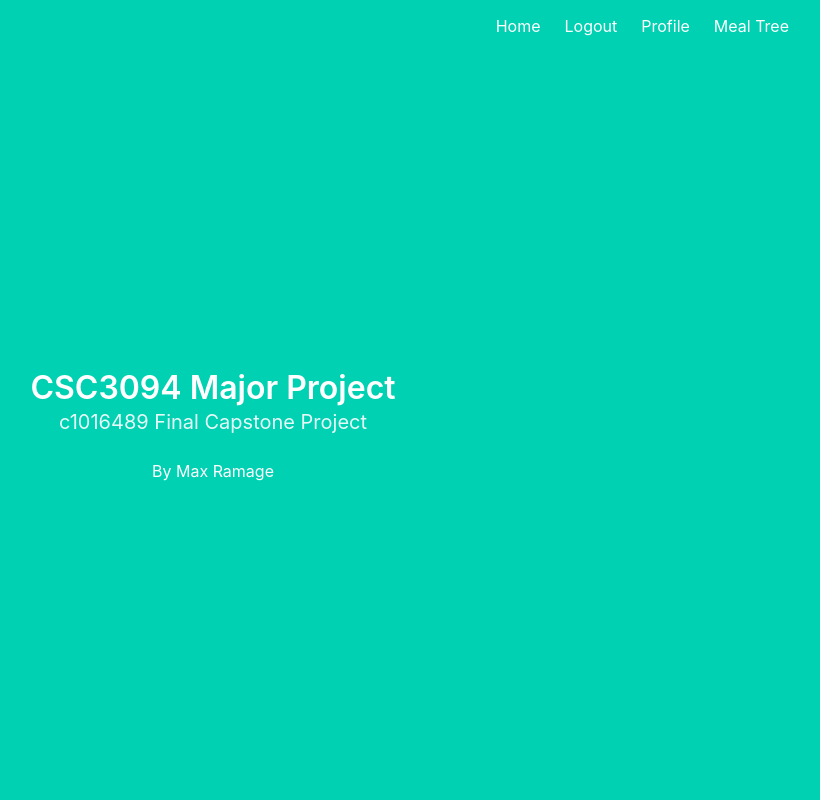
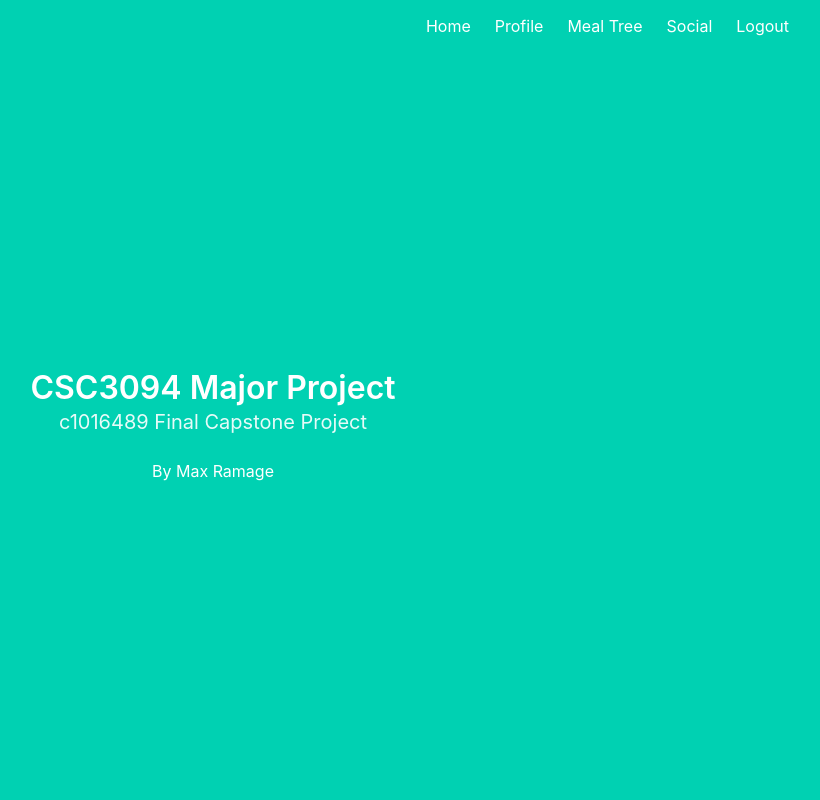
Before and after one commit to MaxRocco/csc3094_c1016489_projectRepository-, a Flask app: page / in a window 1280 px wide. Shown: the whole page, without its empty margins (427-1247 px from the left). Run offline with Flask 3, Linux system fonts and the light colour scheme; a user stored in the database is signed in; some libraries are stand-ins or nearby versions.

Commit message:
General debugging, add social.html page

```diff
--- a/app.py
+++ b/app.py
@@ -1,8 +1,8 @@
 import os
 from flask import Flask, render_template
 from flask_sqlalchemy import SQLAlchemy
+from flask_login import LoginManager
 from dotenv import load_dotenv
-from flask_login import LoginManager
 
 load_dotenv()
 
--- a/requirements.txt
+++ b/requirements.txt
@@ -1,6 +1,6 @@
 Flask~=3.0.2
-flask_sqlalchemy
-flask_login
-flask_wtf
+flask_sqlalchemy==3.1.1
+flask_login==0.6.3
+flask_wtf==1.2.1
 wtforms~=3.1.2
 email_validator
--- a/templates/base.html
+++ b/templates/base.html
@@ -40,11 +40,6 @@
                                {% endif %}
                             </a>
                            {% if current_user.is_authenticated %}
-                            <a href="{{ url_for('users.logout') }}" class="navbar-item">
-                               Logout
-                            {% endif %}
-                            </a>
-                           {% if current_user.is_authenticated %}
                             <a href="{{ url_for('users.profile') }}" class="navbar-item">
                                Profile
                                 {% endif %}
@@ -52,6 +47,16 @@
                            {% if current_user.is_authenticated %}
                             <a href="{{ url_for('users.mealTree') }}" class="navbar-item">
                                Meal Tree
+                            {% endif %}
+                            </a>
+                           {% if current_user.is_authenticated %}
+                            <a href="{{ url_for('users.social') }}" class="navbar-item">
+                               Social
+                            {% endif %}
+                            </a>
+                           {% if current_user.is_authenticated %}
+                            <a href="{{ url_for('users.logout') }}" class="navbar-item">
+                               Logout
                             {% endif %}
                             </a>
                        </div>
--- a/users/views.py
+++ b/users/views.py
@@ -166,6 +166,12 @@ def complete_meal(meal_id):
     flash(f'Meal completed! + {exp_awarded} EXP.')
     return redirect(url_for('users.mealTree'))
 
+
+@users_blueprint.route('/social')
+@login_required
+def social():
+    return render_template('users/social.html', user=current_user)
+
 @users_blueprint.route('/logout')
 @login_required
 def logout():
```
Also changed, not shown: templates/users/social.html (added, +7 -0 lines).
